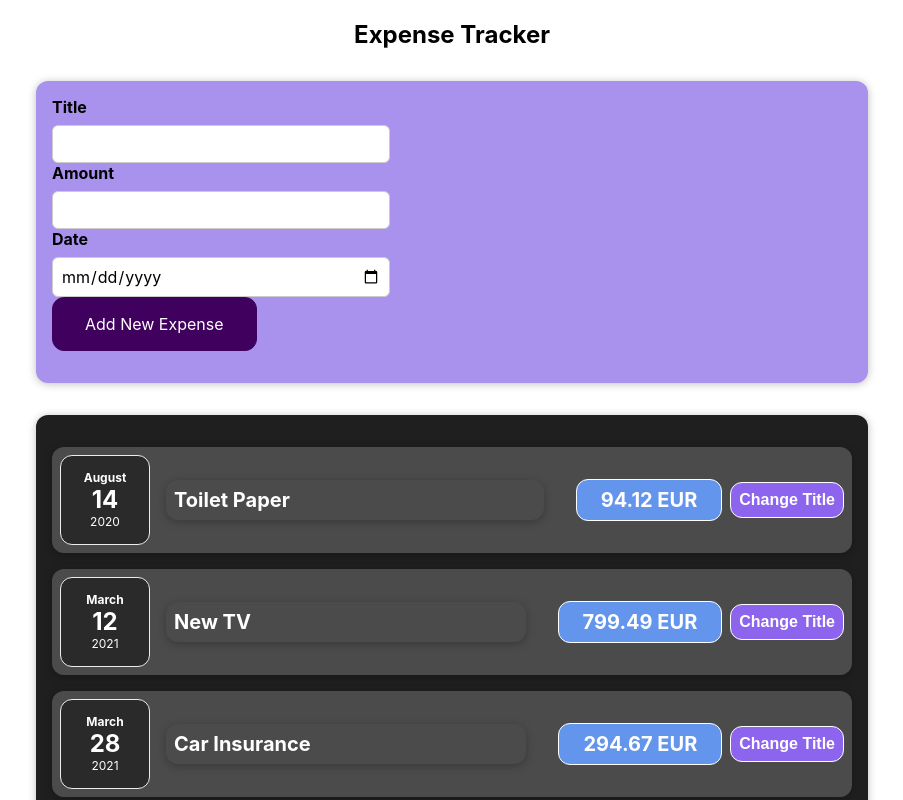
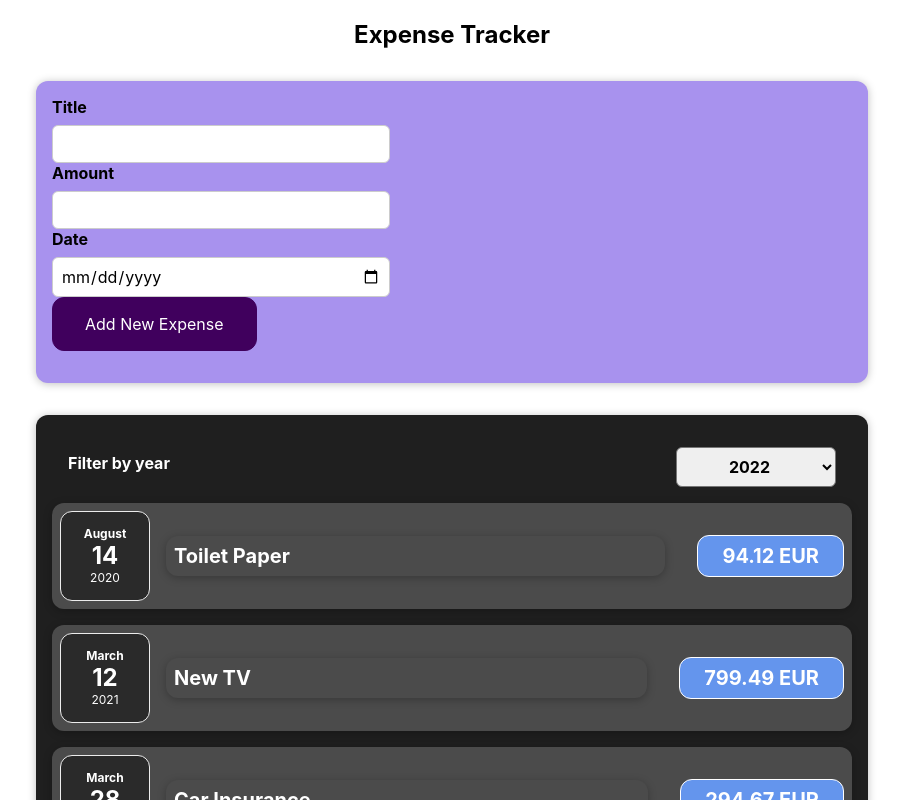
Before and after one commit to RadwaSaleh/expense-tracker, a React (Create React App) app: page / in a window 1280 px wide. Shown: the top 800 px of the page, without its empty margins (188-1091 px from the left). Built offline with nearby package versions, Linux system fonts and the light colour scheme.

Commit message:
Add expenses year filter Remove change title button and convert ExpenseItem component to stateless component

```diff
--- a/src/components/ExpenseItem.js
+++ b/src/components/ExpenseItem.js
@@ -1,23 +1,15 @@
-import React, {useState} from "react";
 import './ExpenseItem.css';
 import ExpenseDate from './ExpenseDate';
 
+// Stateless component = presentational component = dumb component
 function ExpenseItem(props){
-    const [title, setTitle] = useState(props.title)
-    const clickHandler = () => {
-        let userInput = prompt('Please Enter your Name');
-        if(userInput != null){
-            setTitle(userInput);
-        }
-    }
     return(
         <div className="expense-item">
             <ExpenseDate date={props.date} className="expense-date"/>
             <div className="expense-item__description">
-                <h2 className="expense-item h2">{title}</h2>
+                <h2 className="expense-item h2">{props.title}</h2>
                 <div className="expense-item__price">{props.amount} EUR</div>
             </div>
-            <button className="expense-item__change_btn" onClick={clickHandler}>Change Title</button>
         </div>
     );
 }
--- a/src/components/Expenses.js
+++ b/src/components/Expenses.js
@@ -1,13 +1,21 @@
+import {useState} from "react";
 import ExpenseItem from './ExpenseItem';
 import './Expenses.css';
+import ExpensesFilter from "./ExpensesFilter";
 
 function Expenses(props){
     const items = [];
+    const [expensesYear, setExpensesYear] = useState('2022');
+    const selectExpensesYearHandler = (selectedExpensesYear) => {
+        setExpensesYear(selectedExpensesYear);
+    }
+
     for(let i=0; i < props.items.length; i++){
         items.push(<ExpenseItem title={props.items[i].title} amount={props.items[i].amount} date={props.items[i].date}/>)
     }
     return(
         <div className="expenses">
+            <ExpensesFilter selectedOption={expensesYear} onSelectExpensesYear={selectExpensesYearHandler}/>
             {items}
         </div>
     );
--- /dev/null
+++ b/src/components/ExpensesFilter.css
@@ -0,0 +1,24 @@
+.expenses-filter {
+    color: white;
+    padding: 0 1rem;
+}
+
+.expenses-filter__control {
+    display: flex;
+    width: 100%;
+    align-items: center;
+    justify-content: space-between;
+    margin: 1rem 0;
+}
+
+.expenses-filter label {
+    font-weight: bold;
+    margin-bottom: 0.5rem;
+}
+
+.expenses-filter select {
+    font: inherit;
+    padding: 0.5rem 3rem;
+    font-weight: bold;
+    border-radius: 6px;
+}
--- /dev/null
+++ b/src/components/ExpensesFilter.js
@@ -0,0 +1,22 @@
+import './ExpensesFilter.css';
+
+const ExpensesFilter = (props) => {
+    const expensesYearChangeHandler = (event) => {
+        props.onSelectExpensesYear(event.target.value);
+    }
+    return (
+        <div className='expenses-filter'>
+            <div className='expenses-filter__control'>
+                <label>Filter by year</label>
+                <select value={props.selectedOption} onChange={expensesYearChangeHandler}>
+                    <option value='2025'>2025</option>
+                    <option value='2024'>2024</option>
+                    <option value='2023'>2023</option>
+                    <option value='2022'>2022</option>
+                </select>
+            </div>
+        </div>
+    );
+};
+
+export default ExpensesFilter;
```
